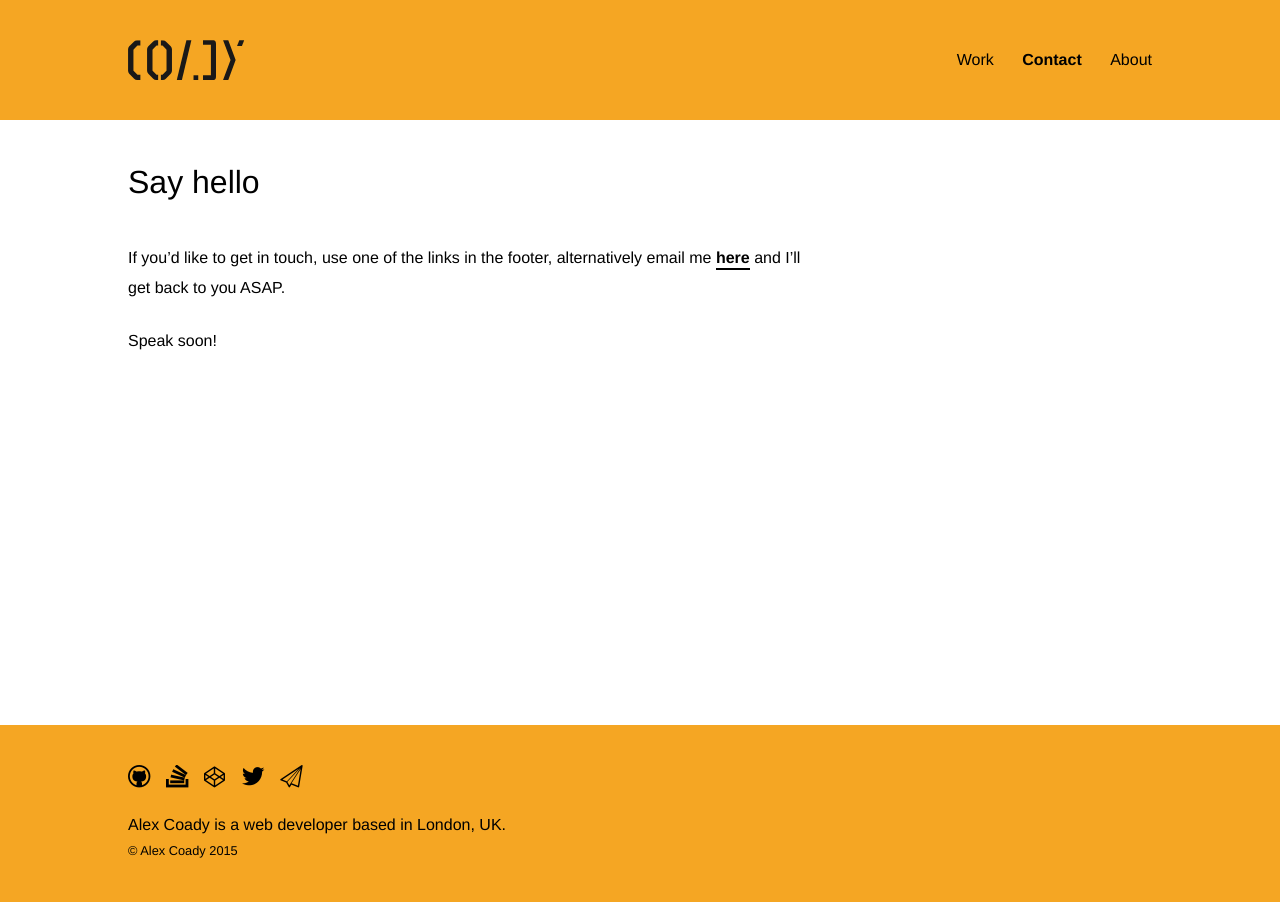
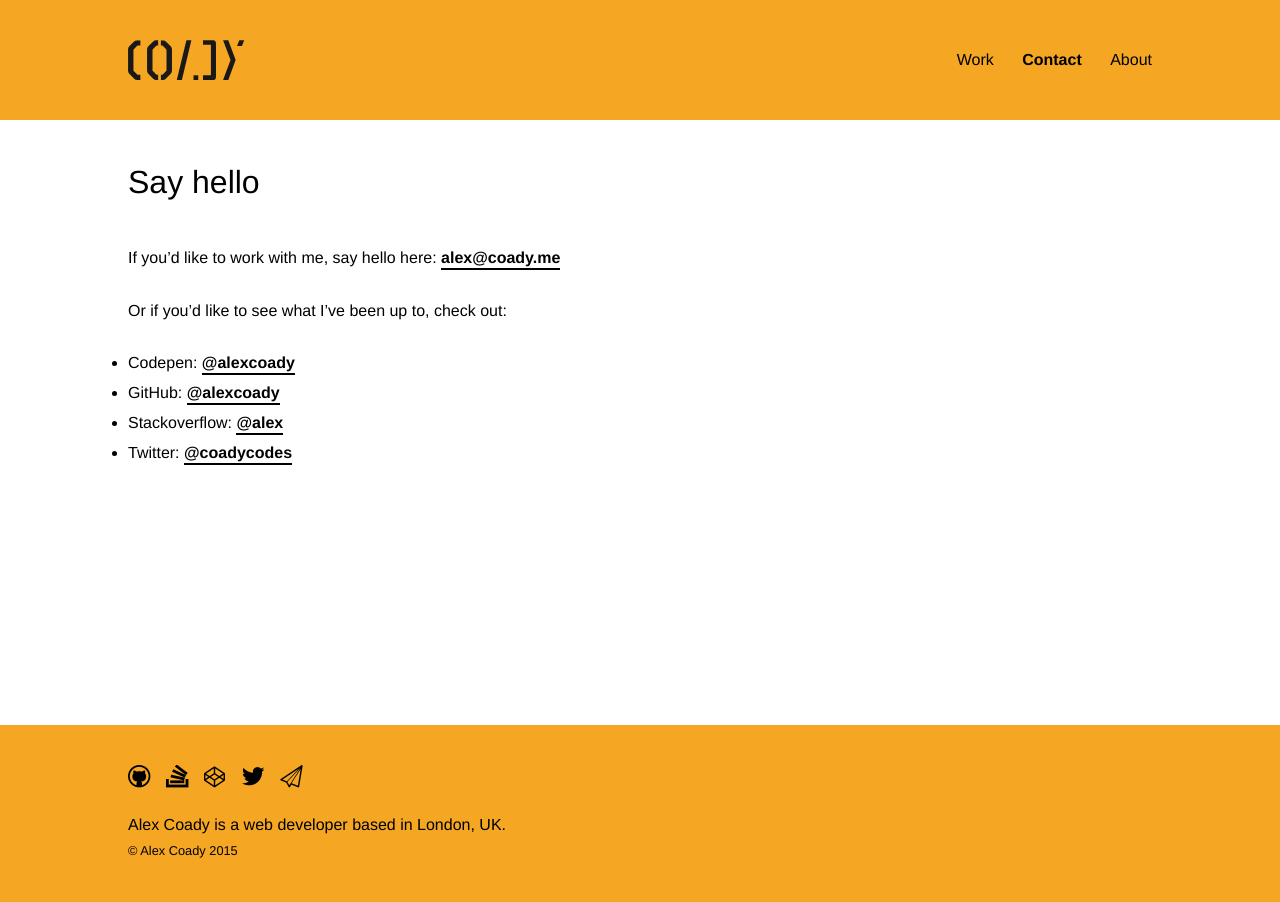
Before and after one commit to alexcoady/alexcoady.github.io, a Jekyll site: the page built from contact/index.markdown, in a window 1280 px wide. Built offline with Jekyll 4.4.1, drawn with Linux system fonts in a browser that asks for light colours; some web fonts are replaced.

Commit message:
Contact update

```diff
--- a/_config.yml
+++ b/_config.yml
@@ -9,7 +9,7 @@ imagesrc: "/images/"
 url: "http://coady.me" # the base hostname & protocol for your site
 twitter_username: coadycodes
 github_username: alexcoady
-stackoverflow_username: alexcoady
+stackoverflow_username: alex
 codepen_username: alexcoady
 stackoverflow_url: http://stackoverflow.com/users/687581/alex
 permalink: pretty
--- a/_posts/2015-03-15-stink-redesign.markdown
+++ b/_posts/2015-03-15-stink-redesign.markdown
@@ -40,6 +40,6 @@ parse: function ( response ) {
 };
 {% endhighlight %}
 
-Changes to these attributes (`navbarHTML`, `filterbarHTML`, `contentHTML`, and others removed for brevity) are being watched for in their respective views and updated HTML is injected into the DOM when necessary.
+Changes to these attributes (`navbarHTML`, `filterbarHTML`, `contentHTML`) are being watched for in their respective views and updated HTML is injected into the DOM when necessary.
 
 On the server-side, the custom python back-end and CMS cache the site so that content is loaded lightening-fast.
--- a/contact/index.markdown
+++ b/contact/index.markdown
@@ -4,6 +4,11 @@ title: Contact
 
 # Say hello
 
-If you'd like to get in touch, use one of the links in the footer, alternatively email me [here](mailto:alex@coady.me) and I'll get back to you ASAP.
+If you'd like to work with me, say hello here: [alex@coady.me](mailto:alex@coady.me)
 
-Speak soon!
+Or if you'd like to see what I've been up to, check out:
+
+- Codepen: [@{{ site.codepen_username }}](http://codepen.io/{{ site.codepen_username }}){:target="_blank"}
+- GitHub: [@{{ site.github_username }}](http://github.com/{{ site.github_username }}){:target="_blank"}
+- Stackoverflow: [@alex]({{ site.stackoverflow_url }}){:target="_blank"}
+- Twitter: [@{{ site.twitter_username }}](http://twitter.com/{{ site.twitter_username }}){:target="_blank"}
```
Also changed, not shown: other parts of _posts/2015-03-15-stink-redesign.markdown (+2 -2 lines).
